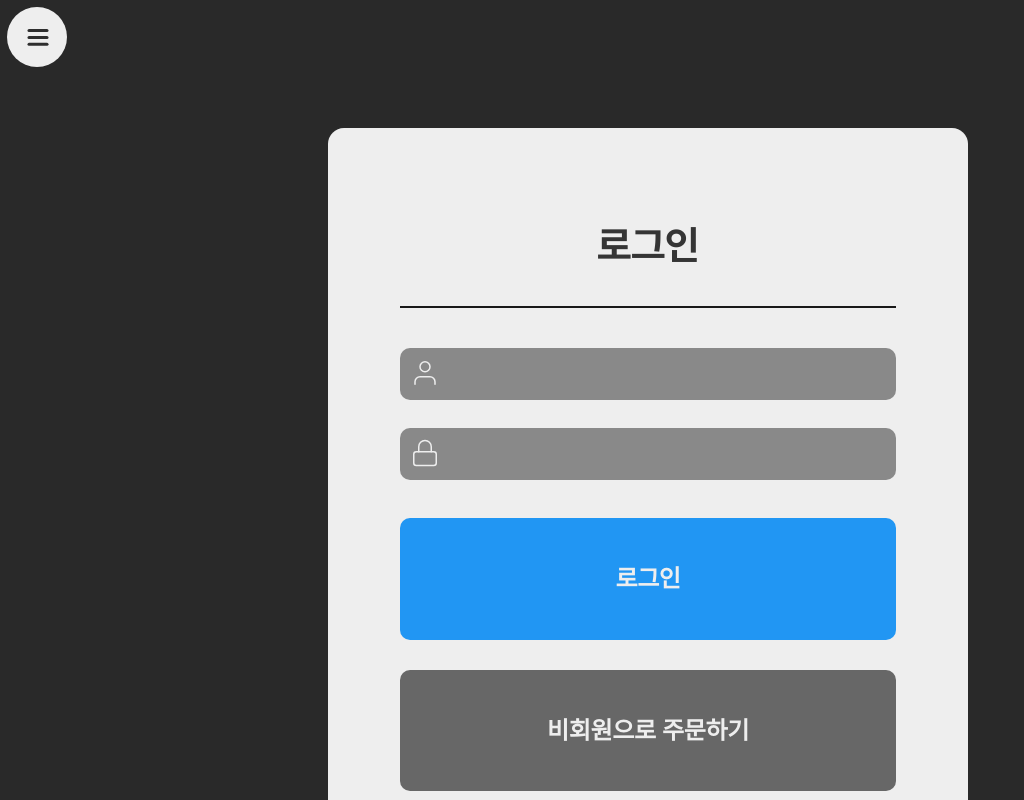
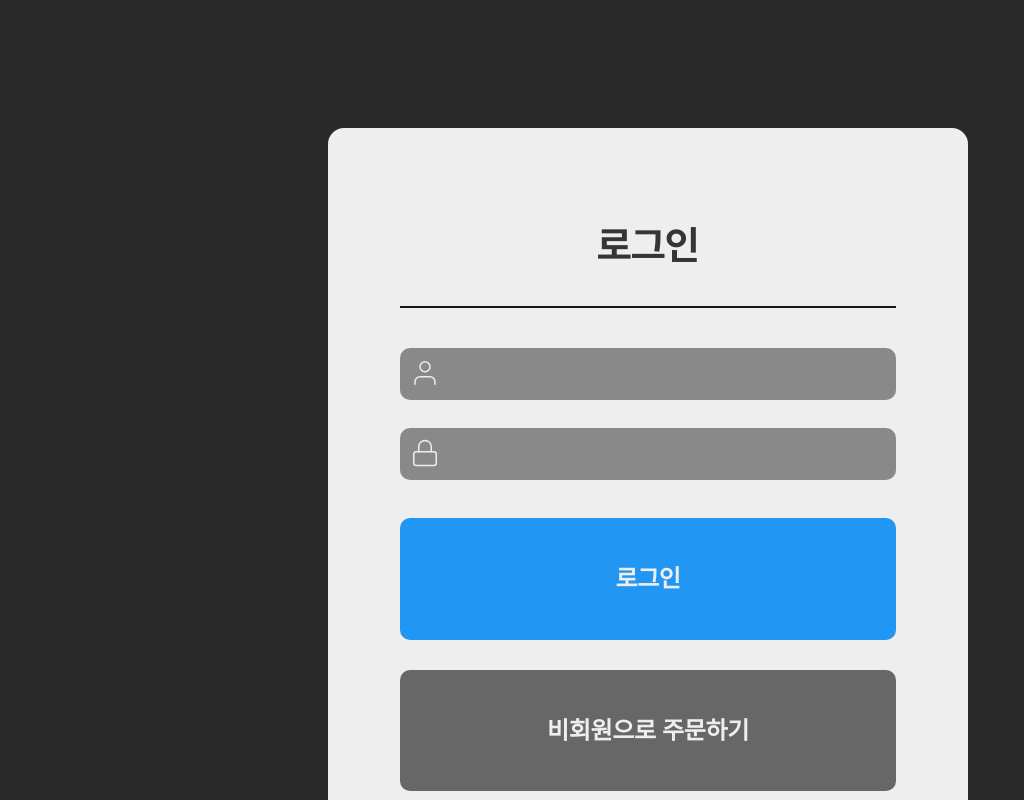
Before and after one commit to Software-Engineering-NanSSoGong/NanSSoGong-frontend, a React (Vite) app: page / in a window 1280 px wide. Shown: the top 800 px of the page, without its empty margins (0-1024 px from the left). Built offline with nearby package versions, Linux system fonts and the light colour scheme; what emotion-reset would draw is missing.

Commit message:
feat: Sidemenu 안으로 빼내기

```diff
--- a/src/App.tsx
+++ b/src/App.tsx
@@ -3,7 +3,6 @@ import React from 'react';
 import { theme, globalStyle } from './styles';
 import Router from './routes';
 import { BrowserRouter } from 'react-router-dom';
-import SideMenuWithToggleButton from './components/SideMenuWithToggleButton';
 import { RecoilRoot } from 'recoil';
 
 function App() {
@@ -27,7 +26,6 @@ function App() {
       <RecoilRoot>
         <BrowserRouter>
           <Router />
-          <SideMenuWithToggleButton />
         </BrowserRouter>
       </RecoilRoot>
     </ThemeProvider>
--- a/src/components/SideMenuToggleButton.tsx
+++ /dev/null
@@ -1,72 +0,0 @@
-import styled from '@emotion/styled';
-import React from 'react';
-import { motion } from 'framer-motion';
-import { Button } from './common';
-import { theme } from '../styles';
-
-interface Props {
-  isShowContent: boolean;
-  onClick: (e: React.MouseEvent<HTMLButtonElement, MouseEvent>) => void;
-}
-
-const MotionPath = (props: any) => (
-  <motion.path
-    fill='transparent'
-    strokeWidth='3'
-    stroke='hsl(0, 0%, 18%)'
-    strokeLinecap='round'
-    {...props}
-  />
-);
-
-function SideMenuToggleButton({ onClick }: Props) {
-  return (
-    <Wrapper onClick={onClick} backgroundColor={'transparent'}>
-      <Lines width='23' height='23' viewBox='0 0 23 23'>
-        <MotionPath
-          variants={{
-            closed: { d: 'M 2 2.5 L 20 2.5' },
-            open: { d: 'M 3 16.5 L 17 2.5' },
-          }}
-        />
-        <MotionPath
-          d='M 2 9.423 L 20 9.423'
-          variants={{
-            closed: { opacity: 1 },
-            open: { opacity: 0 },
-          }}
-          transition={{ duration: 0.1 }}
-        />
-        <MotionPath
-          variants={{
-            closed: { d: 'M 2 16.346 L 20 16.346' },
-            open: { d: 'M 3 2.5 L 17 16.346' },
-          }}
-        />
-      </Lines>
-    </Wrapper>
-  );
-}
-
-const Wrapper = styled(Button)`
-  position: absolute;
-  top: 12px;
-  left: 12px;
-  width: 50px;
-  height: 50px;
-  border-radius: 50%;
-  z-index: ${theme.zIndex.header};
-
-  display: flex;
-  flex-direction: column;
-  justify-content: center;
-  align-items: center;
-`;
-
-const Lines = styled.svg`
-  position: absolute;
-  left: 30%;
-  top: 32%;
-`;
-
-export default SideMenuToggleButton;
--- a/src/components/SideMenuWithToggleButton.tsx
+++ /dev/null
@@ -1,103 +0,0 @@
-import styled from '@emotion/styled';
-import { motion } from 'framer-motion';
-import { useRef, useState } from 'react';
-import { Menu } from '../@types';
-import { useDimensions } from '../hooks';
-import { theme } from '../styles';
-import { SideMenuItem, SideMenuList } from './common';
-import SideMenuToggleButton from './SideMenuToggleButton';
-
-const sideAnimation = {
-  open: (SideMenuHeight = 1000) => ({
-    clipPath: `circle(${SideMenuHeight * 2 + 200}px at 37px 37px)`,
-    transition: {
-      type: 'spring',
-      stiffness: 20,
-      restDelta: 2,
-    },
-  }),
-  closed: {
-    clipPath: 'circle(30px at 37px 37px)',
-    transition: {
-      delay: 0.5,
-      type: 'spring',
-      stiffness: 400,
-      damping: 40,
-    },
-  },
-};
-
-const MENUS: Menu[] = [
-  { title: 'Home', href: '/' },
-  { title: 'Carousel', href: '/carousel' },
-  { title: 'modal', href: '/modal' },
-  { title: 'Home4', href: '/4 ' },
-];
-const COLORS = [
-  theme.colors.primary.red,
-  theme.colors.primary.yellow,
-  theme.colors.primary.green,
-  theme.colors.primary.blue,
-] as const;
-
-function SideMenuWithToggleButton() {
-  const [isShowContent, setIsShowContent] = useState<boolean>(false);
-  const sideMenuRef = useRef<HTMLElement>(null);
-  const { height: SideMenuHeight } = useDimensions({ ref: sideMenuRef });
-
-  const handleClickToggleButton = () => {
-    setIsShowContent((prev) => !prev);
-  };
-
-  const showOffMenuContent = () => {
-    setIsShowContent(false);
-  };
-
-  return (
-    <Wrapper
-      initial={true}
-      animate={isShowContent ? 'open' : 'closed'}
-      custom={SideMenuHeight}
-      ref={sideMenuRef}
-    >
-      <AnimationBackground variants={sideAnimation} />
-      <SideMenuToggleButton isShowContent={isShowContent} onClick={handleClickToggleButton} />
-      <SideMenuList isShowContent={isShowContent}>
-        {MENUS.map((menu, idx) => (
-          <SideMenuItem
-            key={menu.title}
-            color={COLORS[idx % COLORS.length]}
-            menu={menu}
-            showOffMenuContent={showOffMenuContent}
-          />
-        ))}
-      </SideMenuList>
-    </Wrapper>
-  );
-}
-
-const Wrapper = styled(motion.section)`
-  position: absolute;
-  top: 0;
-  left: 0;
-  bottom: 0;
-  @media (max-width: ${theme.size.mobile}px) {
-    width: 100%;
-  }
-`;
-
-const AnimationBackground = styled(motion.div)`
-  position: absolute;
-  top: 0;
-  left: 0;
-  bottom: 0;
-  width: 300px;
-  z-index: 50;
-  background: ${theme.palette.gray50};
-
-  @media (max-width: ${theme.size.mobile}px) {
-    width: 100%;
-  }
-`;
-
-export default SideMenuWithToggleButton;
--- a/src/components/common/SideMenuList.tsx
+++ /dev/null
@@ -1,43 +0,0 @@
-import { css } from '@emotion/react';
-import styled from '@emotion/styled';
-import { motion } from 'framer-motion';
-import { PropsWithChildren } from 'react';
-
-interface Props {
-  isShowContent: boolean;
-}
-
-function SideMenuList({ isShowContent, children }: PropsWithChildren<Props>) {
-  return (
-    <SideMenuUl
-      variants={{
-        open: {
-          transition: { staggerChildren: 0.07, delayChildren: 0.2 },
-        },
-        closed: {
-          transition: { staggerChildren: 0.05, staggerDirection: -1 },
-        },
-      }}
-      isShowContent={isShowContent}
-    >
-      {children}
-    </SideMenuUl>
-  );
-}
-
-type StyleProps = Pick<Props, 'isShowContent'>;
-
-const SideMenuUl = styled(motion.ul)<StyleProps>`
-  ${({ theme, isShowContent }) => css`
-    position: sticky;
-    top: 100px;
-    margin-left: 12px;
-    display: flex;
-    flex-direction: column;
-    gap: ${theme.padding.lg}px;
-    z-index: ${theme.zIndex.header};
-    pointer-events: ${isShowContent ? 'default' : 'none'};
-  `}
-`;
-
-export default SideMenuList;
```
Also changed, not shown: src/components/SideMenuList.tsx (added, +96 -0 lines).
